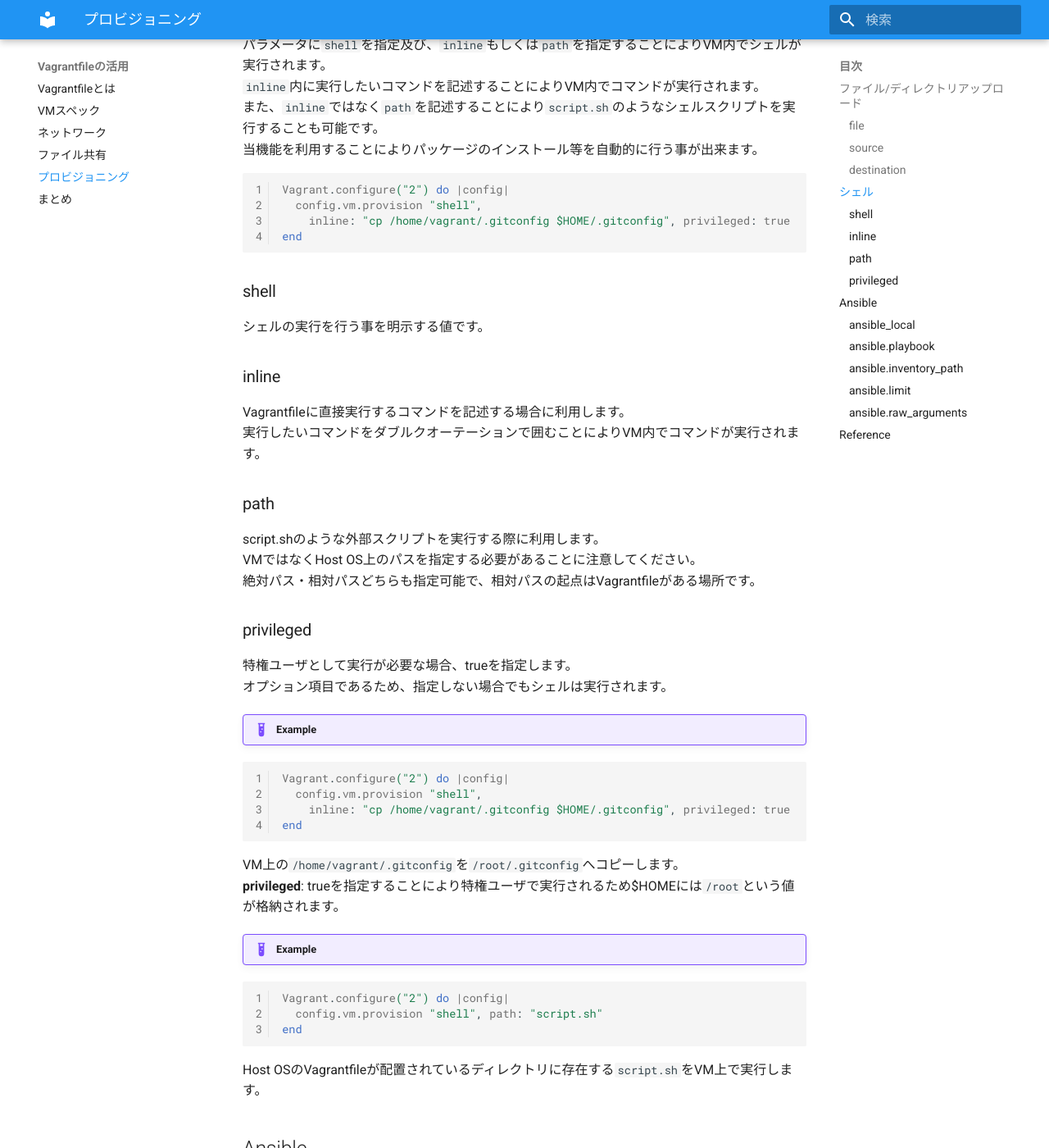
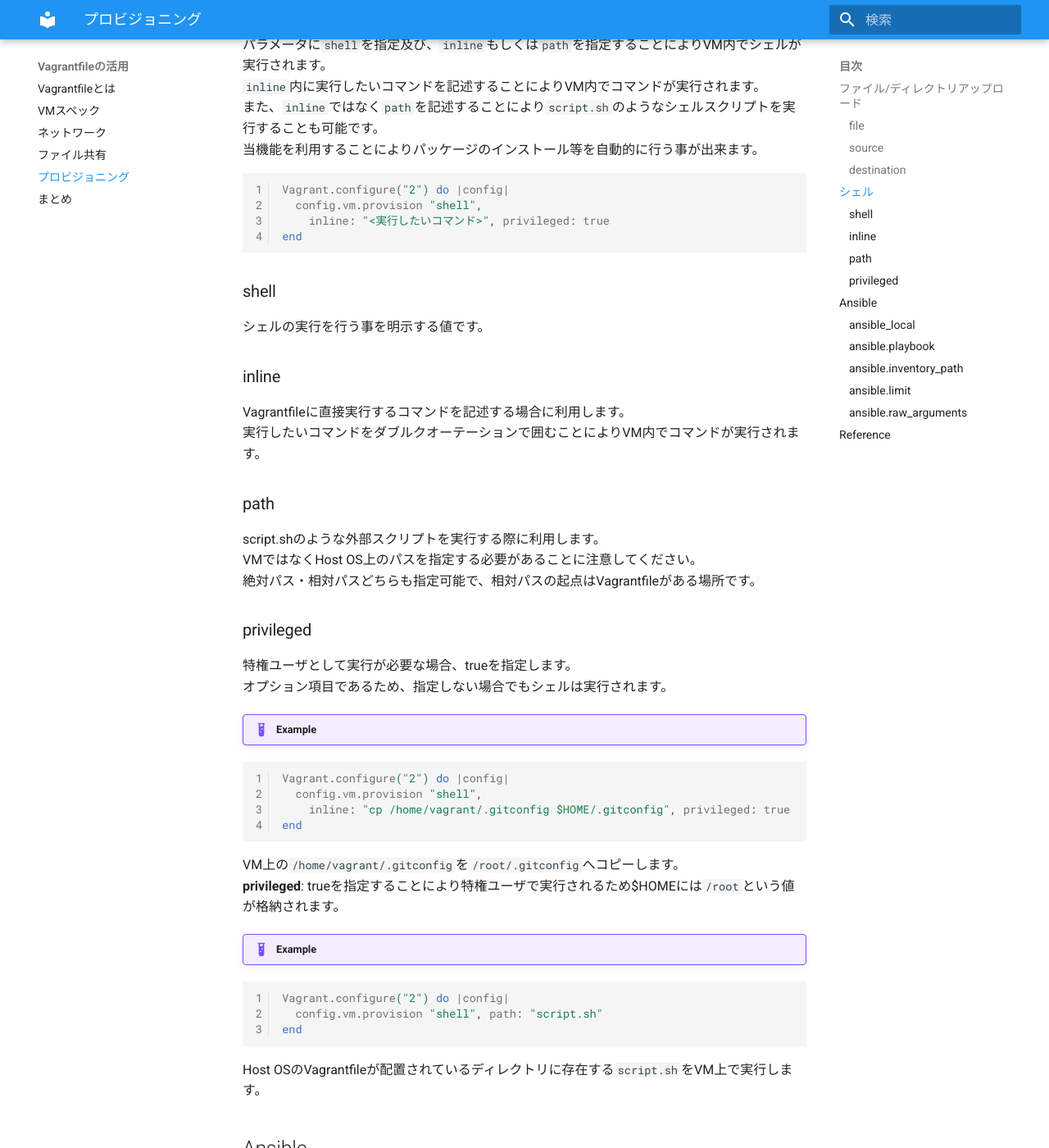
Before and after one commit to y-hosoya/vagrant-introduction, an MkDocs documentation site: the page built from docs/vagrantfile/provision.md, in a window 1280 px wide and 1400 px high, scrolled down 1227 px. Shown: the whole window at 82% size. Built offline with MkDocs 1.6.1 and Material for MkDocs 9.7.7, drawn with Linux system fonts in a browser that asks for light colours.

````diff
--- a/docs/vagrantfile/provision.md
+++ b/docs/vagrantfile/provision.md
@@ -48,7 +48,7 @@
 ```Vagrantfile
 Vagrant.configure("2") do |config|
   config.vm.provision "shell",
-    inline: "cp /home/vagrant/.gitconfig $HOME/.gitconfig", privileged: true
+    inline: "<実行したいコマンド>", privileged: true
 end
 ```
 
````
Also changed, not shown: other parts of docs/vagrantfile/provision.md (+0 -2 lines), docs/how_to_use/box.md (+1 -1 lines).
